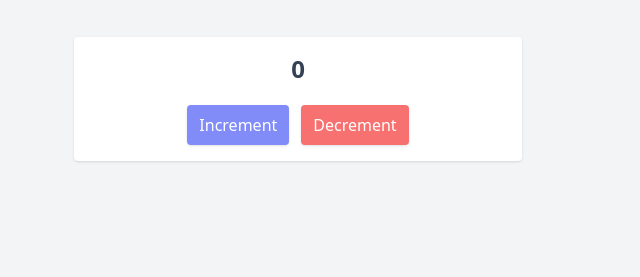
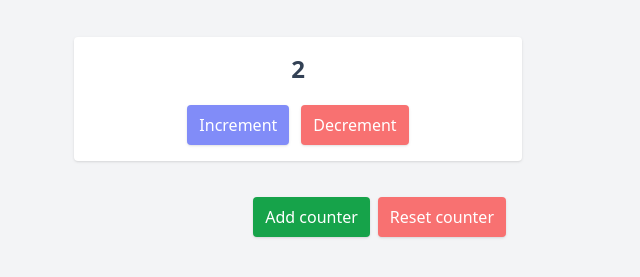
Before and after one commit to amnkhan/vanilla-multicounter-app, a plain HTML site: page index.html in a window 1280 px wide. Both pictures are taken after a click on the button "Increment". Shown: the part 75-352 px from the top of the page, without its empty margins (342-982 px from the left). Drawn offline with nearby package versions, Linux system fonts and the light colour scheme.

Commit message:
Task 01 - Complete

```diff
--- a/index.html
+++ b/index.html
@@ -17,16 +17,21 @@
 
       <!-- counters -->
       <div class="max-w-md mx-auto mt-10 space-y-5">
-        <div
-          class="p-4 h-auto flex flex-col items-center justify-center space-y-5 bg-white rounded shadow"
-        >
-          <div class="text-2xl font-semibold">0</div>
-          <div class="flex space-x-3">
-            <button class="bg-indigo-400 text-white px-3 py-2 rounded shadow">
-              Increment
+        <div id="root"></div>
+
+        <div class="max-w-md mx-auto mt-10 space-y-5">
+          <div class="p-4 h-auto flex flex-row items-center justify-end">
+            <button
+              class="bg-green-600 text-white px-3 mx-2 py-2 rounded shadow"
+              id="add-counter"
+            >
+              Add counter
             </button>
-            <button class="bg-red-400 text-white px-3 py-2 rounded shadow">
-              Decrement
+            <button
+              class="bg-red-400 text-white px-3 py-2 rounded shadow"
+              id="reset"
+            >
+              Reset counter
             </button>
           </div>
         </div>
--- a/script.js
+++ b/script.js
@@ -3,5 +3,182 @@
  * Write reducer function
  * Create Redux store
  * Dispatch Action
- * Update store
- * **/
+ * Subscribe to store
+ * Render UI
+ **/
+
+// DOM elements
+const counterEl = document.getElementById("counter");
+const addCounterEl = document.getElementById("add-counter");
+const resetEl = document.getElementById("reset");
+const root = document.getElementById("root");
+
+// initial state
+const initialState = [
+  {
+    id: 0,
+    value: 0,
+    incrementBy: 2,
+    decrementBy: 1,
+  },
+];
+
+// Global action variables
+const INCREMENT = "increment";
+const DECREMENT = "decrement";
+const RESET = "reset";
+const NEWCOUNTER = "newcounter";
+
+// id generator
+const idGenerator = (state) => {
+  const newID = state.reduce((previousValue, currentValue) => {
+    return Math.max(previousValue, currentValue.id);
+  }, 0);
+
+  return newID + 1;
+};
+
+// Action creators
+const incrementorAction = (counterId, counterValue) => {
+  return {
+    type: INCREMENT,
+    payload: {
+      id: counterId,
+      value: counterValue,
+    },
+  };
+};
+
+const decrementorAction = (counterId, counterValue) => {
+  return {
+    type: DECREMENT,
+    payload: {
+      id: counterId,
+      value: counterValue,
+    },
+  };
+};
+
+const newCounterAction = () => {
+  return {
+    type: NEWCOUNTER,
+  };
+};
+
+const resetCounterAction = () => {
+  return {
+    type: RESET,
+  };
+};
+
+// reducer function
+const counterReducer = (state = initialState, action) => {
+  if (action.type === NEWCOUNTER) {
+    return [
+      ...state,
+      {
+        id: idGenerator(state),
+        value: 0,
+        incrementBy: Math.floor(Math.random() * 10) + 1,
+        decrementBy: Math.floor(Math.random() * 10) + 1,
+      },
+    ];
+  }
+
+  if (action.type === RESET) {
+    return state.map((item) => ({
+      ...item,
+      value: 0,
+    }));
+  }
+
+  if (action.type === INCREMENT) {
+    const { id, value } = action.payload;
+    return state.map((item) => {
+      if (item.id === id) {
+        return {
+          ...item,
+          value: item.value + value,
+        };
+      } else {
+        return {
+          ...item,
+        };
+      }
+    });
+  }
+
+  if (action.type === DECREMENT) {
+    const { id, value } = action.payload;
+    return state.map((item) => {
+      if (item.id === id) {
+        return {
+          ...item,
+          value: item.value - value,
+        };
+      } else {
+        return {
+          ...item,
+        };
+      }
+    });
+  }
+
+  return state;
+};
+
+// Create Redux Store
+const store = Redux.createStore(counterReducer);
+
+// render function
+const render = () => {
+  const state = store.getState();
+
+  let counterCard = "";
+
+  state.forEach((item) => {
+    counterCard += `
+        <div
+        class="p-4 h-auto flex flex-col items-center justify-center space-y-5 mb-2 bg-white rounded shadow"
+      >
+        <div class="text-2xl font-semibold" id="counter">${item.value}</div>
+        <div class="flex space-x-3">
+          <button
+            class="bg-indigo-400 text-white px-3 py-2 rounded shadow"
+            id="increment"
+            onclick="store.dispatch(
+              incrementorAction(${item.id}, ${item.incrementBy})
+            );"
+          >
+            Increment
+          </button>
+          <button
+            class="bg-red-400 text-white px-3 py-2 rounded shadow"
+            id="decrement"
+            onclick="store.dispatch(
+              decrementorAction(${item.id}, ${item.decrementBy})
+            );"
+          >
+            Decrement
+          </button>
+        </div>
+      </div>
+    `;
+  });
+
+  root.innerHTML = counterCard;
+};
+
+render();
+
+// subscribe to store
+store.subscribe(render);
+
+// event listeners
+addCounterEl.addEventListener("click", () => {
+  store.dispatch(newCounterAction());
+});
+
+resetEl.addEventListener("click", () => {
+  store.dispatch(resetCounterAction());
+});
```
Also changed, not shown: 1 other file.
